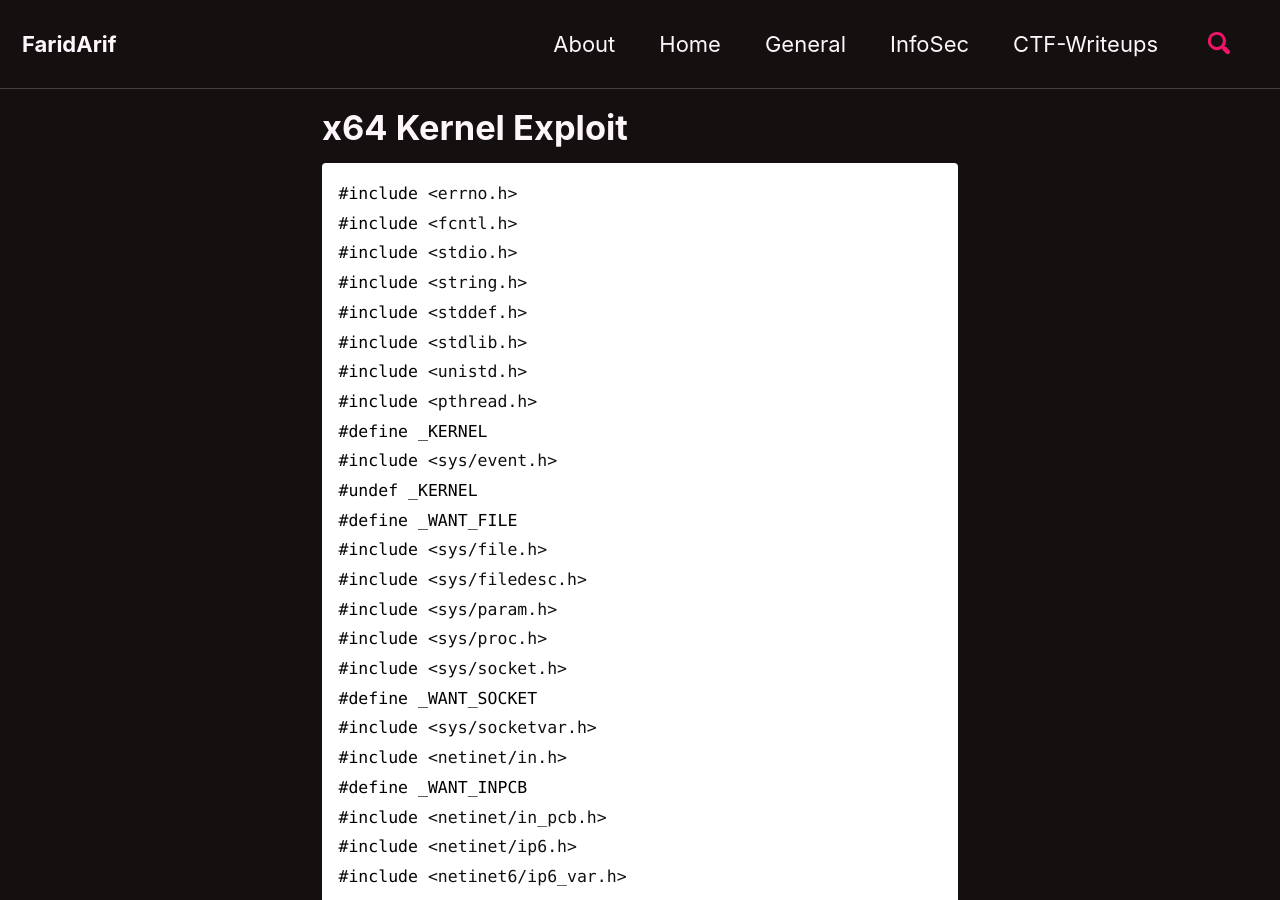
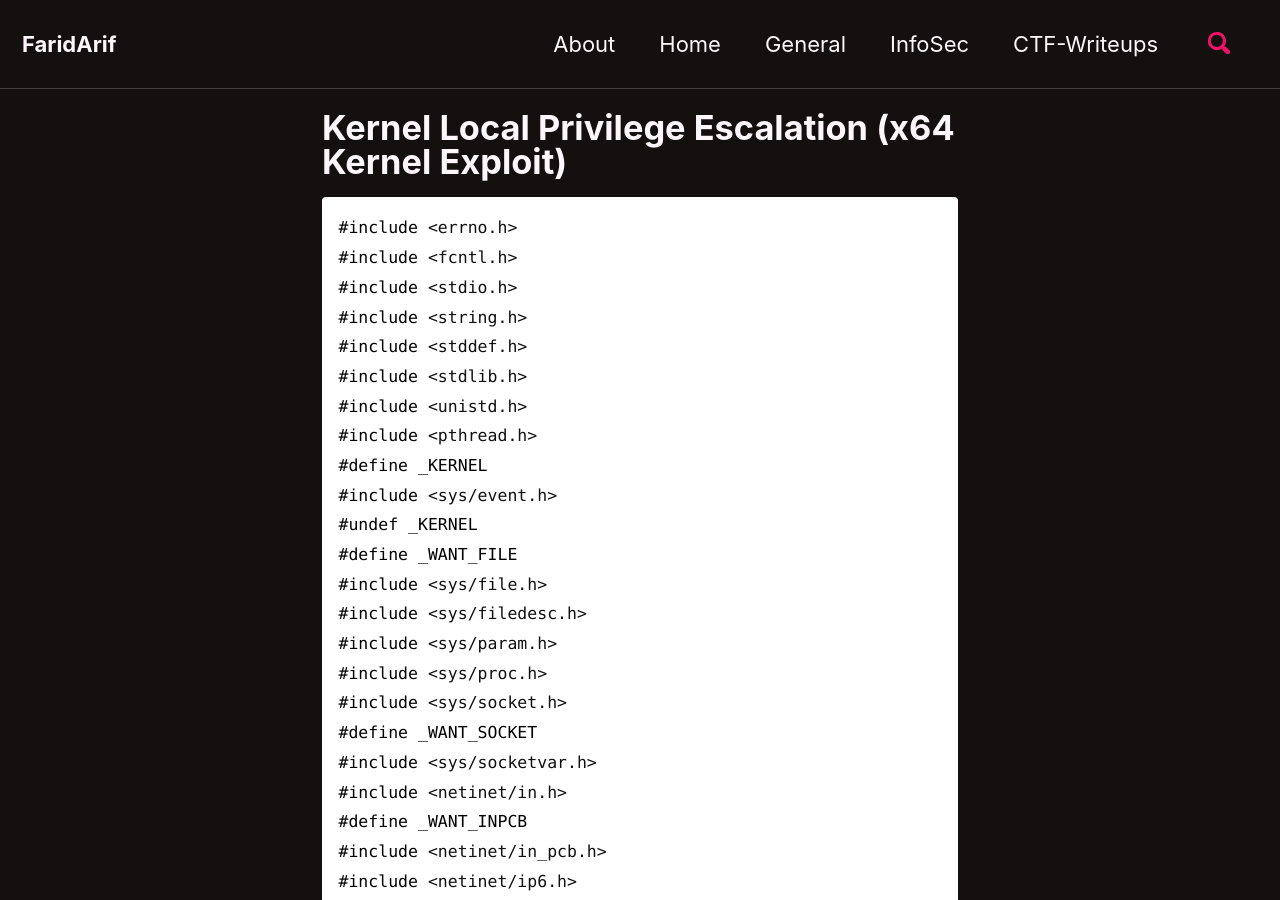
Before and after one commit to faridarif/faridarif.github.io, a Jekyll site: the page built from _posts/2021-03-13-kernel-exploit.md, in a window 1280 px wide and 900 px high. Built offline with Jekyll 4.4.1, drawn with Linux system fonts in a browser that asks for light colours; cached includes are drawn as plain includes.

Commit message:
Update 2021-03-13-kernel-exploit.md

```diff
--- a/_posts/2021-03-13-kernel-exploit.md
+++ b/_posts/2021-03-13-kernel-exploit.md
@@ -1,5 +1,5 @@
 ---
-title: "x64 Kernel Exploit"
+title: "Kernel Local Privilege Escalation (x64 Kernel Exploit)"
 date: 2021-03-13
 layout: single
 permalink: /infosec/x64-kernel-exploit/
```
